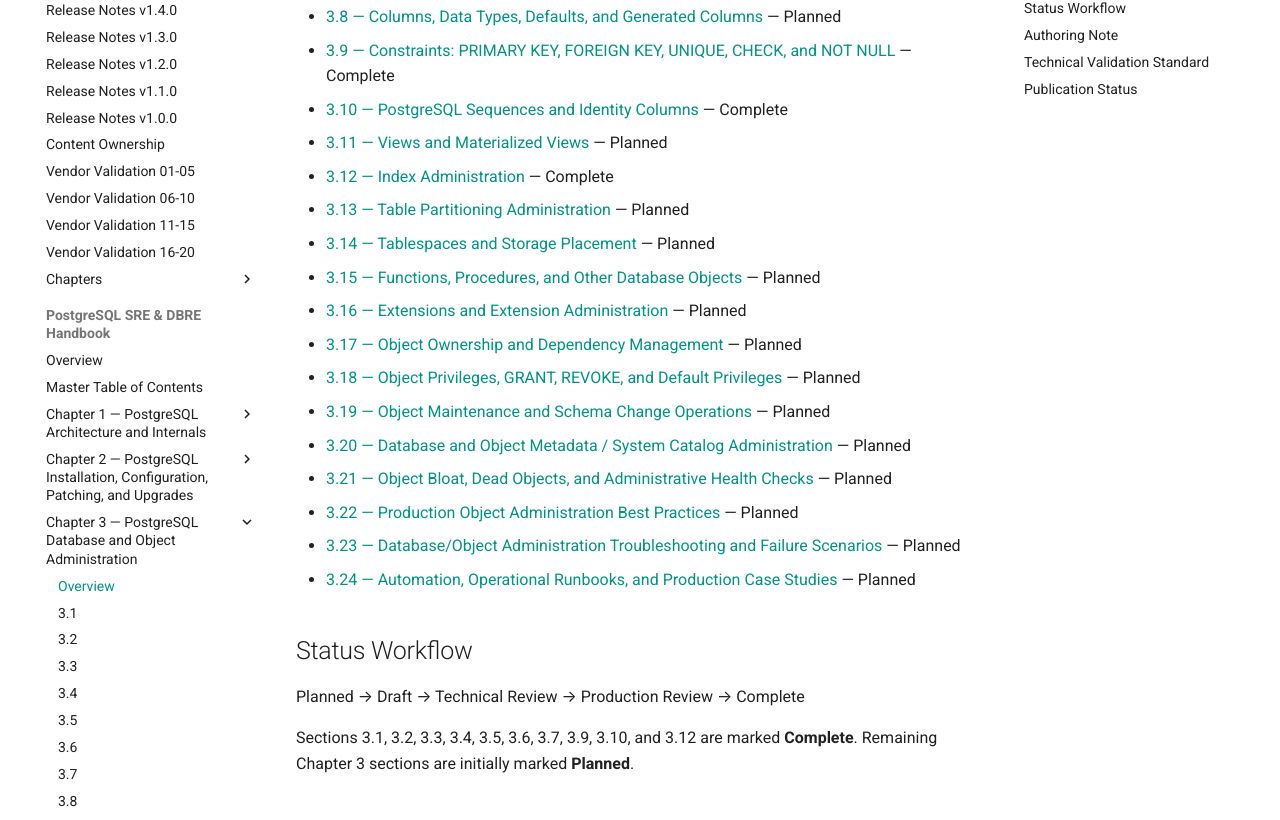
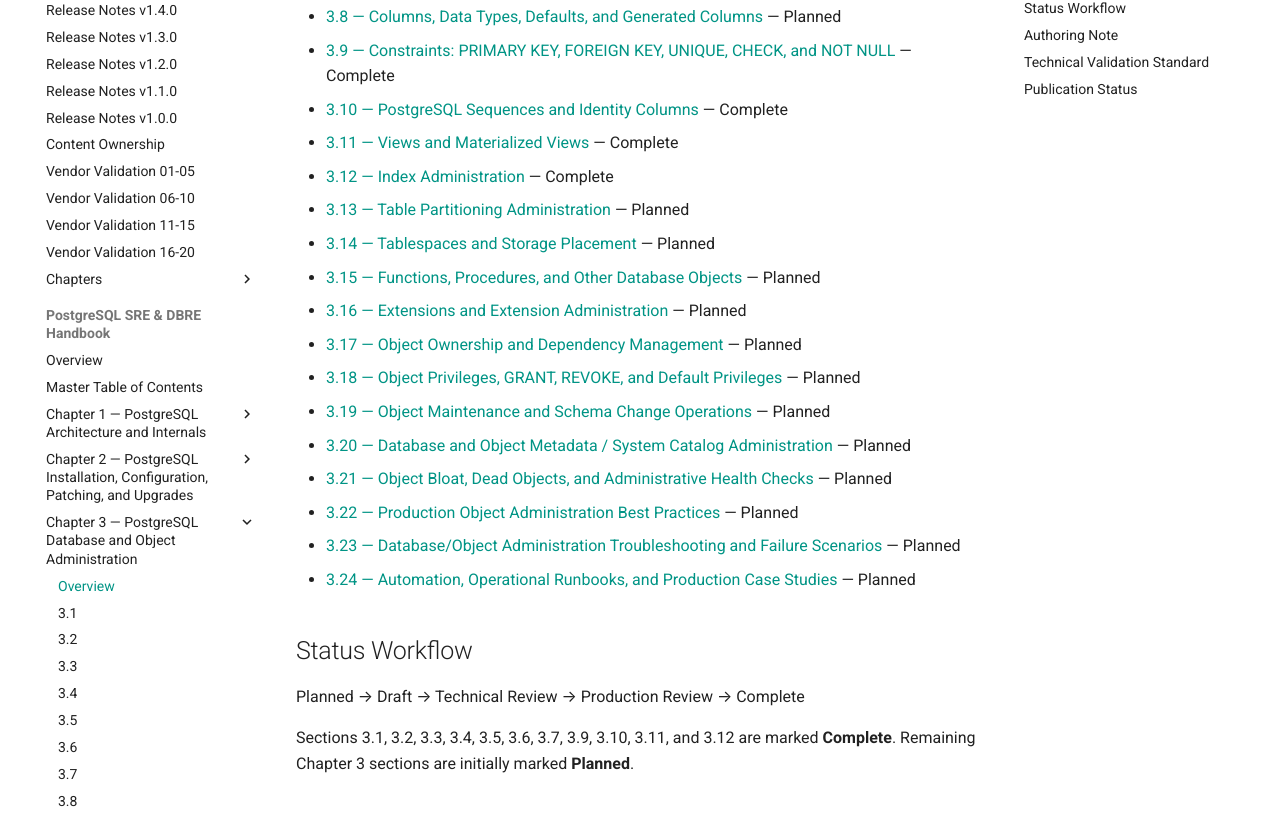
Before and after one commit to sssamant21/sre-academy, an MkDocs documentation site: the page built from docs/books/postgresql-sre-dbre-handbook/chapter-03/index.md, in a window 1280 px wide and 1400 px high, scrolled down 618 px. Shown: the part 127-947 px from the top of the window. Built offline with MkDocs 1.6.1 and Material for MkDocs 9.7.7, drawn with Linux system fonts in a browser that asks for light colours; comment, search, counter and statistics services are not loaded.

Commit message:
docs(postgres): mark views and materialized views complete in Chapter 3 index

```diff
--- a/docs/books/postgresql-sre-dbre-handbook/chapter-03/index.md
+++ b/docs/books/postgresql-sre-dbre-handbook/chapter-03/index.md
@@ -20,7 +20,7 @@
 - [3.8 — Columns, Data Types, Defaults, and Generated Columns](3.8-columns-data-types-defaults-and-generated-columns.md) — Planned
 - [3.9 — Constraints: PRIMARY KEY, FOREIGN KEY, UNIQUE, CHECK, and NOT NULL](3.9-constraints-primary-key-foreign-key-unique-check-and-not-null.md) — Complete
 - [3.10 — PostgreSQL Sequences and Identity Columns](3.10-postgresql-sequences-and-identity-columns.md) — Complete
-- [3.11 — Views and Materialized Views](3.11-views-and-materialized-views.md) — Planned
+- [3.11 — Views and Materialized Views](3.11-views-and-materialized-views.md) — Complete
 - [3.12 — Index Administration](3.12-index-administration.md) — Complete
 - [3.13 — Table Partitioning Administration](3.13-table-partitioning-administration.md) — Planned
 - [3.14 — Tablespaces and Storage Placement](3.14-tablespaces-and-storage-placement.md) — Planned
@@ -39,7 +39,7 @@
 
 Planned → Draft → Technical Review → Production Review → Complete
 
-Sections 3.1, 3.2, 3.3, 3.4, 3.5, 3.6, 3.7, 3.9, 3.10, and 3.12 are marked **Complete**. Remaining Chapter 3 sections are initially marked **Planned**.
+Sections 3.1, 3.2, 3.3, 3.4, 3.5, 3.6, 3.7, 3.9, 3.10, 3.11, and 3.12 are marked **Complete**. Remaining Chapter 3 sections are initially marked **Planned**.
 
 ## Authoring Note
 
```
